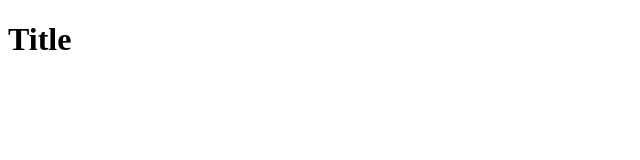
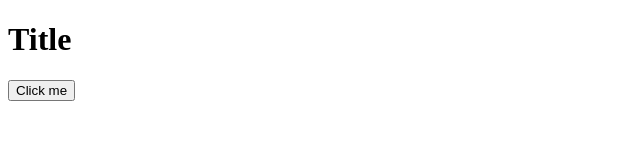
Before and after one commit to Artur-FE/git-practice, a plain HTML site: page index.html in a window 1280 px wide. Shown: the whole page, without its empty margins (0-640 px from the left). Drawn offline with Linux system fonts and the light colour scheme.

Commit message:
add button

```diff
--- a/index.html
+++ b/index.html
@@ -8,7 +8,9 @@
 </head>
 <body>
     <h1>Title</h1>
-    <main></main>
+    <main>
+        <button>Click me</button>
+    </main>
     <footer></footer>
 </body>
 </html>
```
